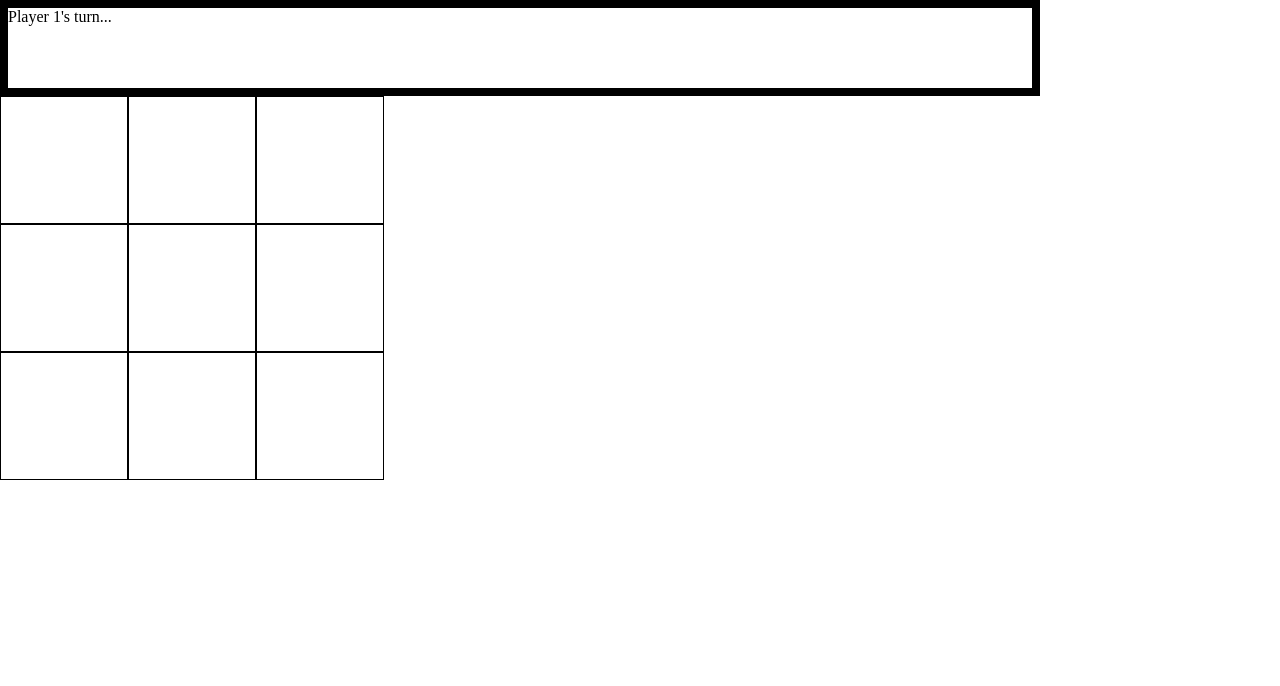
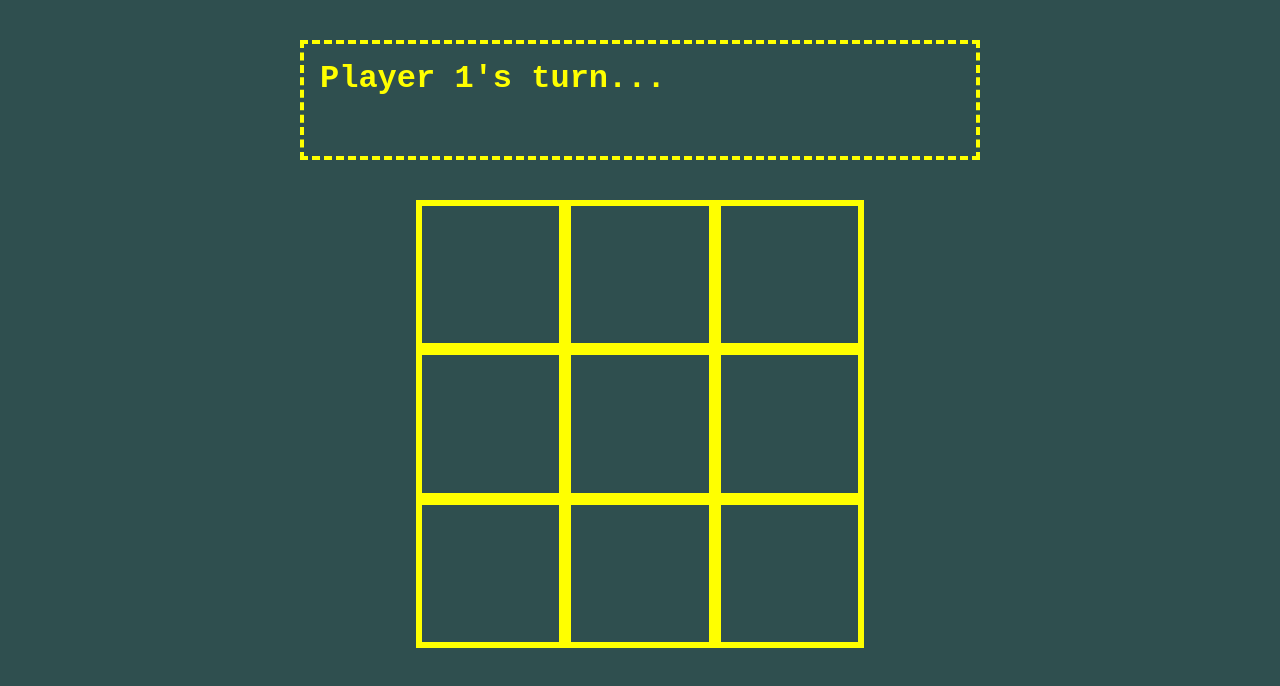
Before and after one commit to ShanHng/odin-tic-tac-toe, a plain HTML site: page index.html in a window 1280 px wide. Drawn offline with Linux system fonts and the light colour scheme.

Commit message:
Add styling

```diff
--- a/index.html
+++ b/index.html
@@ -15,7 +15,6 @@
     />
   </head>
   <body>
-    <div class="turn-indicator"></div>
     <div class="result-box"></div>
     <div class="gameboard"></div>
   </body>
--- a/style.css
+++ b/style.css
@@ -3,26 +3,48 @@
   margin: 0;
 }
 
+body {
+    height: 100vh;
+    background-color: darkslategrey;
+    display: flex;
+    flex-direction: column;
+    align-items: center;
+    gap: 5vh;
+    padding:5vh;
+}
+
 .gameboard {
-  width: 30vw;
-  height: 30vw;
+  width: 35vw;
+  height: 35vw;
   display: grid;
   grid-template: repeat(3, 1fr) / repeat(3, 1fr);
 }
 
 .grid {
-  border: 0.1rem solid black;
+  border: 0.4rem solid yellow;
   display: grid;
   place-items: center;
 }
 
 i.fa-solid {
-    color: black;
     font-size: 8vw;
 }
 
 .result-box {
-    border: 0.5rem solid black;
+    border: 0.3rem dashed yellow;
+    color: yellow;
+    font-size: 2rem;
+    font-family: monospace;
+    font-weight: bold;
     height: 10vh;
-    width: 80vw;
+    width: 50vw;
+    padding: 1rem;
 }
+
+.fa-o {
+    color: rgb(77, 133, 255);
+}
+
+.fa-x {
+    color: rgb(248, 76, 76);
+}
```
